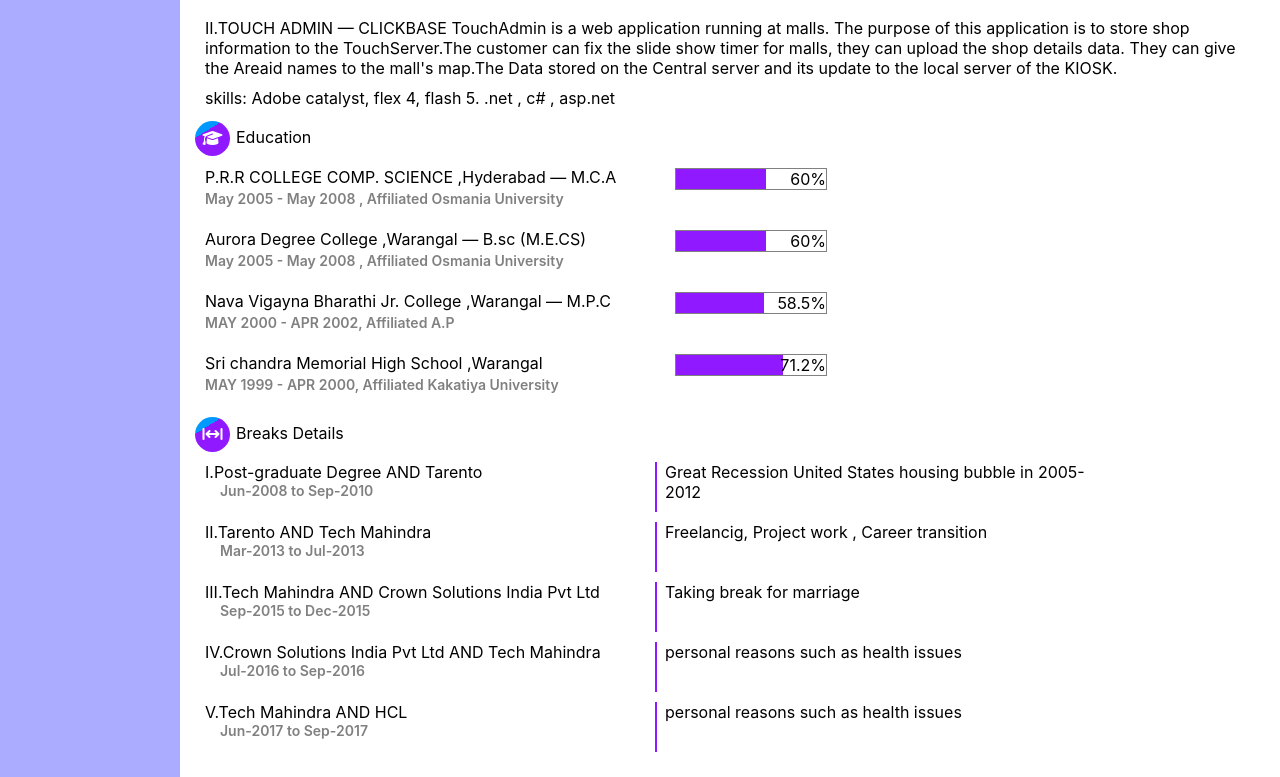
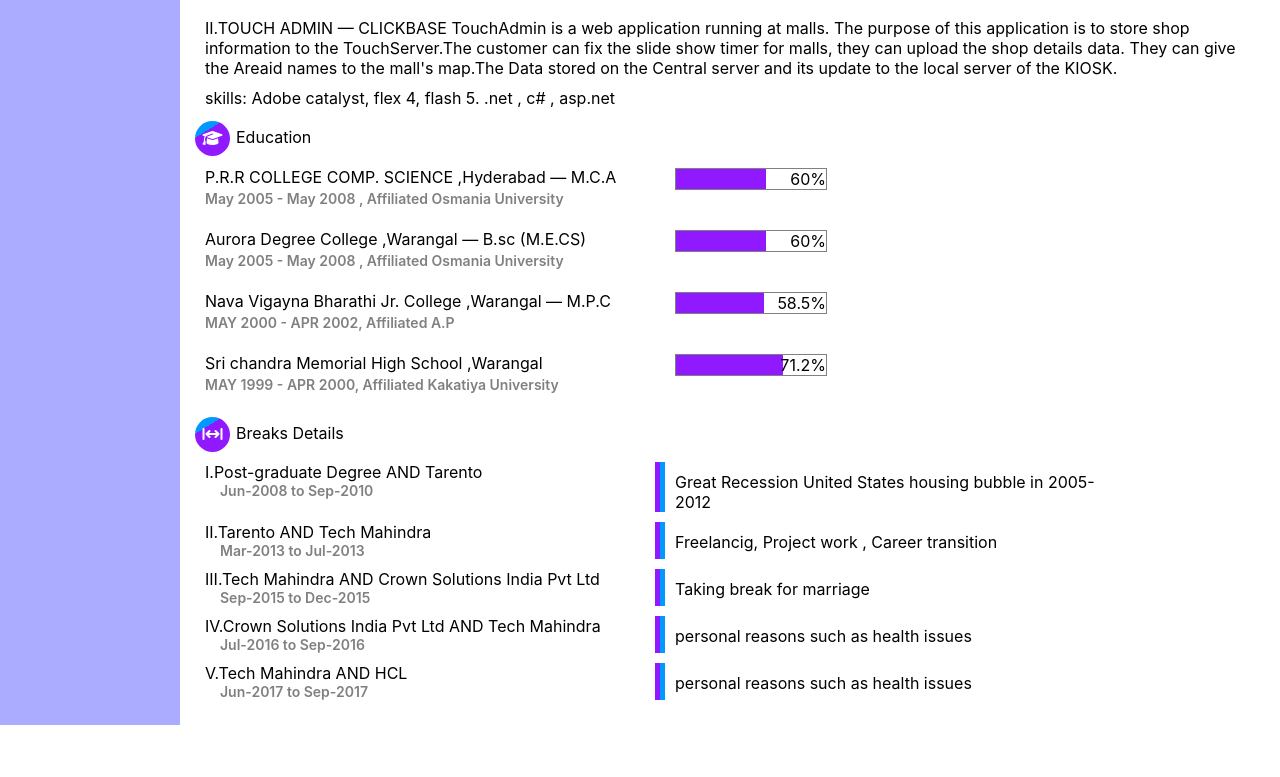
Before and after one commit to vijaykumarnavulla/projects, a React (Create React App) app in the folder React/my-resume-builder/: page / in a window 1280 px wide. Shown: the part 1659-2436 px from the top of the page. After the commit the page ends 2384 px from the top, so only its background shows below. Built offline with nearby package versions, Linux system fonts and the light colour scheme.

Commit message:
adding strips to carrergaps

```diff
--- a/React/my-resume-builder/src/App.css
+++ b/React/my-resume-builder/src/App.css
@@ -135,22 +135,20 @@
 .carrer-gap-desc {
   display: inline-block;
   width: 450px;
-  height: 50px;
 }
 
 .carrer-gap-fromto {
   display: inline-block;
   width: 120px;
-  height: 50px;
 }
 
 .carrer-gap-reason {
   position: relative;
   display: inline-block;
   width: 450px;
-  height: 50px;
-  background-image: linear-gradient(90deg, #8500ffe6 2px, white 2px);
-  padding-left: 10px;
+  background-image: linear-gradient(90deg, #8500ffe6 5px, #09f 5px 10px, white 10px);
+  padding-left: 20px;
+  padding-top: 10px;
 }
 
 
--- a/React/my-resume-builder/src/CarrerGapComp.js
+++ b/React/my-resume-builder/src/CarrerGapComp.js
@@ -5,7 +5,7 @@ function CarrerGapComp() {
     useEffect(() => {
         let arr = [{
             desc: 'I.Post-graduate Degree AND Tarento', timespan: 'Jun-2008 to Sep-2010',
-            reason: 'Great Recession United States housing bubble in 2005-2012' //2 years, 3 months
+            reason: 'Great Recession United States housing bubble in 2005-2012'
         },
         {
             desc: 'II.Tarento AND Tech Mahindra', timespan: 'Mar-2013 to Jul-2013',
```
